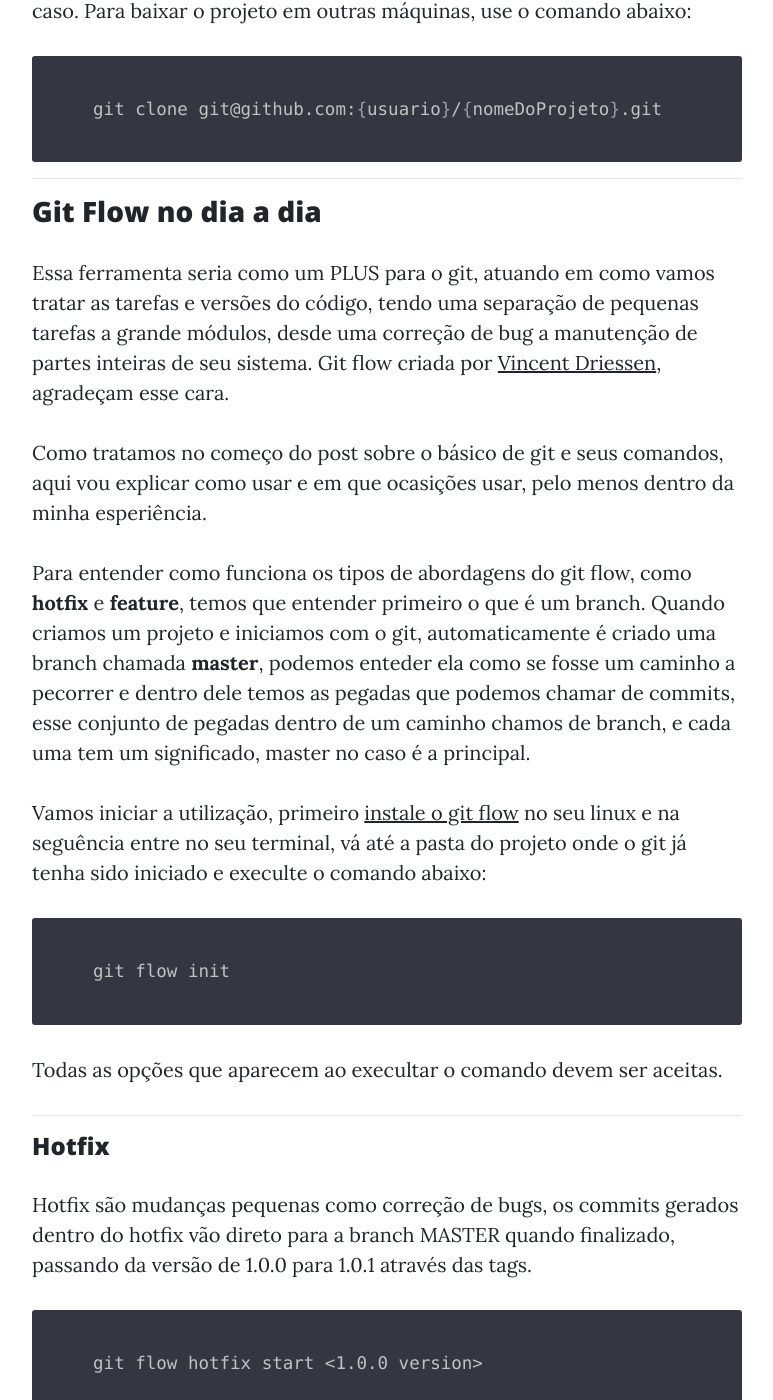
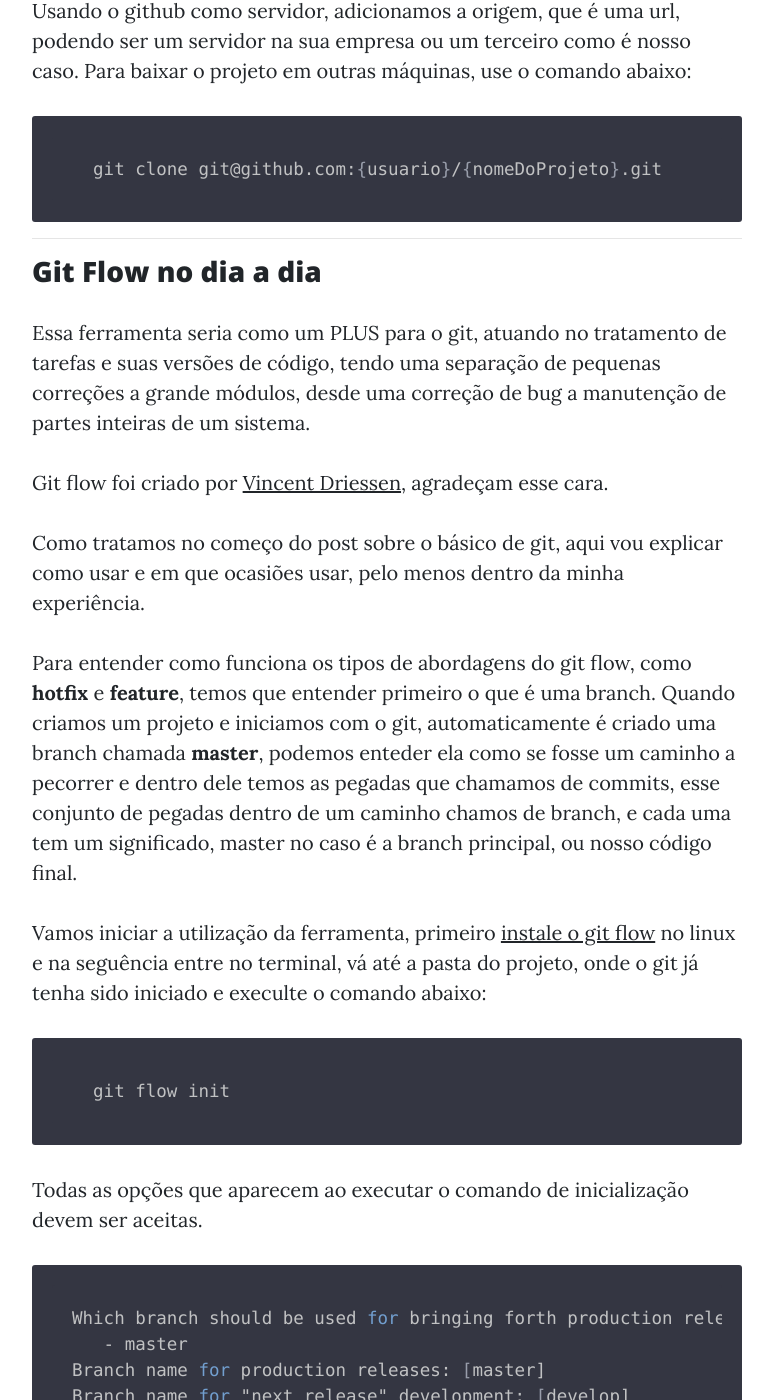
Before and after one commit to AbelAguiar/Blog, a Jekyll site: the page built from _posts/2019-05-11-git-flow-maestria.markdown, in a window 1280 px wide and 1400 px high, scrolled down 2026 px. Shown: the whole window, without its empty margins (253-1026 px from the left). Built offline with Jekyll 4.4.1, drawn with Linux system fonts in a browser that asks for light colours; comment, search, counter and statistics services are not loaded; some of the changed text lies outside the part shown.

Commit message:
update post 'git flow com maestria'

````diff
--- a/_posts/2019-05-11-git-flow-maestria.markdown
+++ b/_posts/2019-05-11-git-flow-maestria.markdown
@@ -14,22 +14,24 @@ imageBanner: 01-git-flow-com-maestria.png
 
 ### Git como ferramenta essencial
 
-Sendo bem simples, é uma ferramenta de versionamento de código que melhora a forma de trabalhar com projetos e aplicações, ajudando na interação entre os desenvolvedores, assim temos um repositório ou local que centraliza toda a aplicação e nele vamos ter inserções de linhas de código através do git, esse repositório é na verdade um servidor onde poderá centralizar seu trabalho, pode ser criado dentro de sua empresa, como explica a [documentação][git-configuracao-servidor], pode usar também através de serviços na internet como [bitbucket][bitbucket], [github][github] e [gitlab][gitlab].
+Sendo bem simples, é uma ferramenta de versionamento de código que melhora a forma de trabalhar com projetos e aplicações, ajudando na interação entre os desenvolvedores, assim temos um repositório ou local que centraliza todos os arquivos da aplicação e nele vamos ter inserções de linhas de código através do git, esse repositório pode também ser um servidor diferente da sua máquina local que facilita a centralização do desenvolvimento, pode ser criado dentro de sua empresa, como explica a [documentação][git-configuracao-servidor], pode usar também através de serviços na internet como [bitbucket][bitbucket], [github][github] e [gitlab][gitlab].
 
 [github]: https://github.com
 [bitbucket]: https://bitbucket.org
 [gitlab]: https://gitlab.com
 [git-configuracao-servidor]: https://git-scm.com/book/pt-br/v1/Git-no-Servidor-Configurando-o-Servidor
 
-Git é uma ferramenta criada e desenvolvida dentro do linux, sendo assim tem diversos tipos de comandos, em outros sistemas existe suporte só que limitado, onde é feito uma virtualização de uma base linux e nela o git será instalado e executado, linux é o sistema mais fácil para começa, mas fica a seu gosto.
+Git é uma ferramenta criada e desenvolvida para funcionar na plataforma linux, sendo assim tem diversos tipos de comandos, em outros sistemas existe suporte de forma limitada, onde é feito uma virtualização de uma base linux e nela o git será instalado e executado, linux como plataforma nativa é mais fácil para começa, mas fica a seu gosto.
 
-O que vamos abordar nesse post são de comandos básicos ao avançado, daí vamos do git ao git flow. As ferramentas que vamos trabalhar nesse projeto serão:
+O que vamos abordar nesse post são de comandos básicos ao avançado, daí vamos do git ao git flow.
+
+As ferramentas que vamos trabalhar nesse projeto serão:
 
 * Linux (Fedora ou Ubunto).
 * Git
 * Git Flow
 
-No seu linux e faça a [instalação do git][instalando-git], vá na pasta do projeto pelo terminal e daí vamos aos comandos básicos:
+No linux faça a [instalação do git][instalando-git], vá na pasta do projeto pelo terminal e daí vamos aos comandos básicos:
 
 [instalando-git]: https://git-scm.com/book/pt-br/v1/Primeiros-passos-Instalando-Git
 
@@ -58,15 +61,17 @@ Usando o github como servidor, adicionamos a origem, que é uma url, podendo ser
 
 ### Git Flow no dia a dia
 
-Essa ferramenta seria como um PLUS para o git, atuando em como vamos tratar as tarefas e versões do código, tendo uma separação de pequenas tarefas a grande módulos, desde uma correção de bug a manutenção de partes inteiras de seu sistema. Git flow criada por [Vincent Driessen][vincent], agradeçam esse cara.
+Essa ferramenta seria como um PLUS para o git, atuando no tratamento de tarefas e suas versões de código, tendo uma separação de pequenas correções a grande módulos, desde uma correção de bug a manutenção de partes inteiras de um sistema.
+
+Git flow foi criado por [Vincent Driessen][vincent], agradeçam esse cara.
 
 [vincent]: https://nvie.com/about
 
-Como tratamos no começo do post sobre o básico de git e seus comandos, aqui vou explicar como usar e em que ocasições usar, pelo menos dentro da minha esperiência.
+Como tratamos no começo do post sobre o básico de git, aqui vou explicar como usar e em que ocasiões usar, pelo menos dentro da minha experiência.
 
-Para entender como funciona os tipos de abordagens do git flow, como **hotfix** e **feature**, temos que entender primeiro o que é um branch. Quando criamos um projeto e iniciamos com o git, automaticamente é criado uma branch chamada **master**, podemos enteder ela como se fosse um caminho a pecorrer e dentro dele temos as pegadas que podemos chamar de commits, esse conjunto de pegadas dentro de um caminho chamos de branch, e cada uma tem um significado, master no caso é a principal.
+Para entender como funciona os tipos de abordagens do git flow, como **hotfix** e **feature**, temos que entender primeiro o que é uma branch. Quando criamos um projeto e iniciamos com o git, automaticamente é criado uma branch chamada **master**, podemos enteder ela como se fosse um caminho a pecorrer e dentro dele temos as pegadas que chamamos de commits, esse conjunto de pegadas dentro de um caminho chamos de branch, e cada uma tem um significado, master no caso é a branch principal, ou nosso código final.
 
-Vamos iniciar a utilização, primeiro [instale o git flow][instalando-git-flow] no seu linux e na seguência entre no seu terminal, vá até a pasta do projeto onde o git já tenha sido iniciado e execulte o comando abaixo:
+Vamos iniciar a utilização da ferramenta, primeiro [instale o git flow][instalando-git-flow] no linux e na seguência entre no terminal, vá até a pasta do projeto, onde o git já tenha sido iniciado e execulte o comando abaixo:
 
 [instalando-git-flow]: https://danielkummer.github.io/git-flow-cheatsheet/index.pt_BR.html
 
@@ -74,19 +79,33 @@ Vamos iniciar a utilização, primeiro [instale o git flow][instalando-git-flow]
   git flow init
 ```
 
-Todas as opções que aparecem ao execultar o comando devem ser aceitas.
+Todas as opções que aparecem ao executar o comando de inicialização devem ser aceitas.
+
+```sh
+Which branch should be used for bringing forth production releases?
+   - master
+Branch name for production releases: [master]
+Branch name for "next release" development: [develop]
+
+How to name your supporting branch prefixes?
+Feature branches? [feature/]
+Release branches? [release/]
+Hotfix branches? [hotfix/]
+Support branches? [support/]
+Version tag prefix? []
+```
 
 ---
 
 #### Hotfix
 
-Hotfix são mudanças pequenas como correção de bugs, os commits gerados dentro do hotfix vão direto para a branch MASTER quando finalizado, passando da versão de 1.0.0 para 1.0.1 através das tags.
+Hotfix são mudanças pequenas como correções de bugs, os commits gerados dentro do hotfix vão direto para a branch MASTER quando finalizado, passando da versão de 1.0.0 para 1.0.1 através das tags.
 
 ```sh
   git flow hotfix start <1.0.0 version>
 ```
 
-Após execultar o comando, uma branch é criada do tipo hotfix com o nome informado, particulamente ao hotfix coloco o nome da versão na qual o bug vai ser corrigido. Na seguência faça as correções e no final crio um commit como o comando abaixo:
+Após executar o comando, uma branch é criada do tipo hotfix com o nome informado, particulamente ao hotfix coloco o nome da versão na qual o bug vai ser corrigido. Na seguência faça as correções e no final crio um commit como o comando abaixo:
 
 ```sh
   git add --all
@@ -142,9 +161,9 @@ Próximo passo ao finalizar a feature é criar uma release.
 
 #### Release
 
-É a forma de alinhar todas as branch, nivelando todos os commits nas branch master e develop, como mostrei anteriormente ao criar um hotfix ou feature, uma branch é criada com o nome informado, ao finalizar a branch criada é destruida, só que após isso o processo é diferente para hotfix e feature.
+É a forma de alinhar todas as branch, nivelando todos os commits nas branch master e develop, como mostrei anteriormente ao criar um hotfix ou feature, uma branch é criada com o nome informado, ao finalizar a branch é destruida, só que após isso o processo é diferente de hotfix e feature.
 
-No hotfix, ao finaliza-lo o grupo de commits são mandadas para a MASTER e na feature é mandada para a DEVELOP, assim no primeiro caso não necessitamos de uma release, porque os dados já vão para a branch principal, na feature temos que igualar MASTER e DEVELOP, e criar uma nova versão.
+Ao finalizar o hotfix, os commits criados são mandados para a MASTER e DEVELOP, criando uma TAG de versionamento com o nome do hotfix e na feature os commits vai para a DEVELOP, assim necessitando a criação de uma release para alinhar as branchs e no final a criação de uma TAG de versionamento.
 
 ```sh
   git flow release start <1.0.0 version>
@@ -160,10 +179,18 @@ No hotfix, ao finaliza-lo o grupo de commits são mandadas para a MASTER e na fe
 
 #### Finalizando
 
-Ao finalizar todo o processo, vamos enviar os dados para o servidor, nas branch **master**, **develop** e com a **tag** criada de versionamento, subindo os commits para o servidor do repositório.
+Ao finalizar todo o processo, vamos enviar os dados para algum servidor, nas branch **master**, **develop** e com a **tag**  de versionamento, subindo os commits para as branchs especificadas no repositório.
 
 ```sh
   git push origin master develop <1.0.0 version>
 ```
 
-Obrigado a todos que leram o post até aqui, deixem suas dúvidas, sugestões de correção e comentários, estarei a disposição.
+Obrigado a todos que lerem o post até aqui, deixem suas dúvidas, sugestões de correção e comentários, estarei a disposição.
+
+#### Links de referência:
+
+https://git-scm.com/
+
+https://rogerdudler.github.io/git-guide/index.pt_BR.html
+
+https://danielkummer.github.io/git-flow-cheatsheet/index.pt_BR.html
````
Also changed, not shown: other parts of _posts/2019-05-11-git-flow-maestria.markdown (+5 -4 lines).
